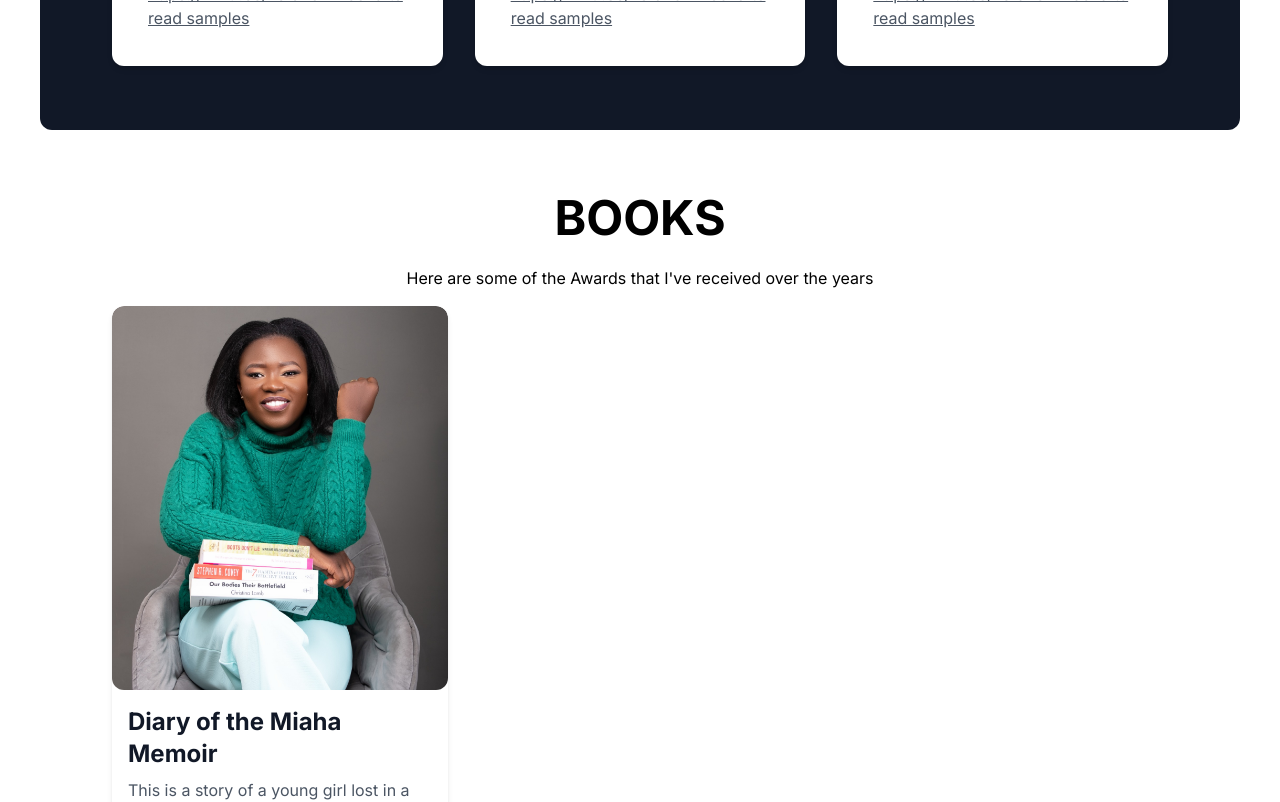
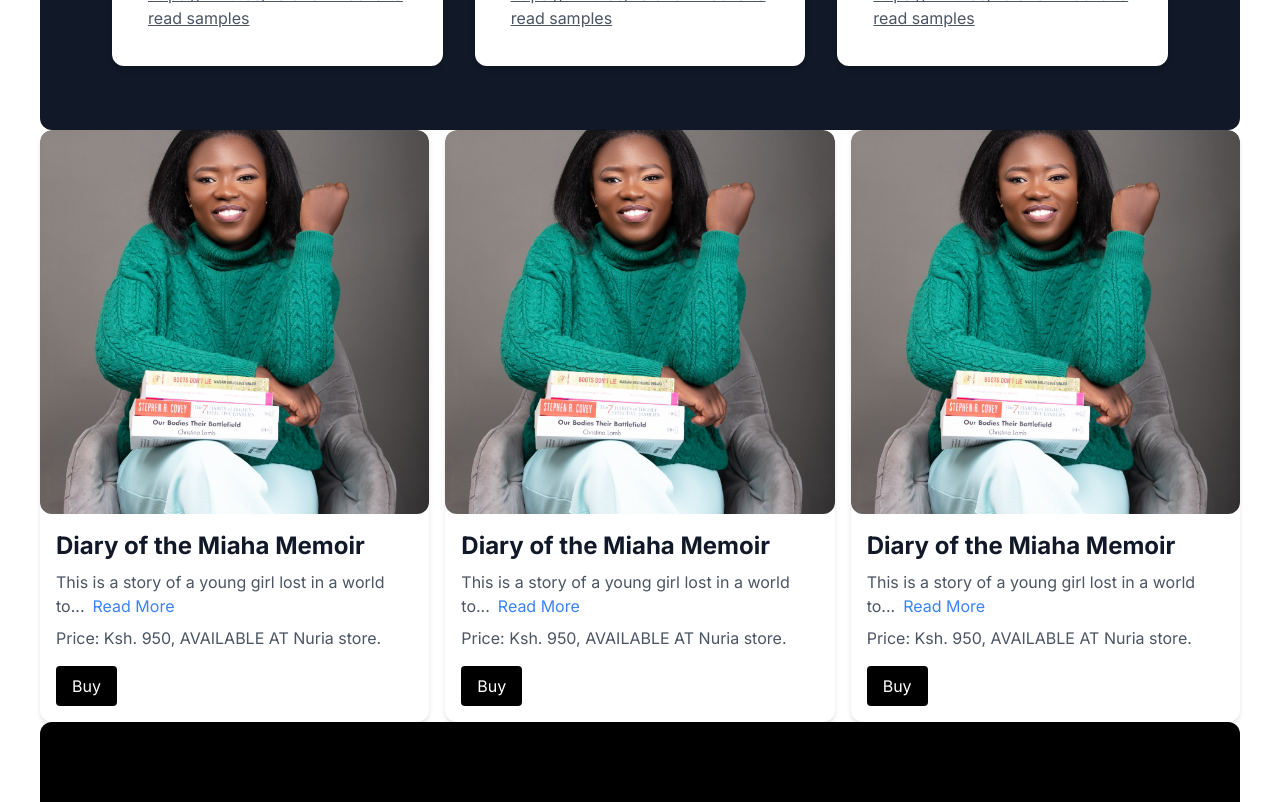
Before and after one commit to realgitau/complete-online-office, a Next.js app: page / in a window 1280 px wide. Shown: the part 1900-2702 px from the top of the page. Built offline with nearby package versions, Linux system fonts and the light colour scheme.

Commit message:
24th commit

```diff
--- a/components/Books/Books.tsx
+++ b/components/Books/Books.tsx
@@ -1,32 +1,44 @@
 "use client"
 
-import React from 'react';
+import React, { useState } from 'react';
 import Image from 'next/image';
 
 interface BookProps {
   title: string;
   imageSrc: string;
   price: string;
-  description: string;
+  description?: string; // Making description optional
 }
 
-// A component for displaying individual book information
-const Book: React.FC<BookProps> = ({ title, imageSrc, price, description }) => {
+const Book: React.FC<BookProps> = ({ title, imageSrc, price, description = '' }) => {
+  const [showFullDescription, setShowFullDescription] = useState(false);
+  const truncatedDescription = description.slice(0, 50);
+
+  const toggleDescription = () => {
+    setShowFullDescription(!showFullDescription);
+  };
+
   return (
-    <div className="relative overflow-hidden w-full  bg-white shadow-md rounded-xl">
+    <div className="relative overflow-hidden w-full bg-white shadow-md rounded-xl">
       <div className="h-80 md:h-96 w-full relative">
         <Image src={imageSrc} alt={title} layout="fill" objectFit="cover" className="rounded-xl" />
       </div>
       <div className="p-4">
         <h3 className="text-xl md:text-2xl font-bold text-gray-900">{title}</h3>
-        <p className="mt-2 text-base text-gray-600">{description}</p>
+        <p className="mt-2 text-base text-gray-600">
+          {showFullDescription ? description : `${truncatedDescription}...`}
+          <button className="text-blue-500 ml-2" onClick={toggleDescription}>
+            {showFullDescription ? "Read Less" : "Read More"}
+          </button>
+        </p>
         <p className="mt-2 text-base text-gray-600">Price: {price}</p>
+        <button className="mt-4 bg-black text-white py-2 px-4 rounded hover:bg-white hover:text-black">Buy</button>
       </div>
     </div>
   );
 };
 
-const Books = () => {
+const Books: React.FC = () => {
   const books: BookProps[] = [
     {
       title: "Diary of the Miaha Memoir",
@@ -34,22 +46,27 @@ const Books = () => {
       price: "Ksh. 950, AVAILABLE AT Nuria store.",
       description: "This is a story of a young girl lost in a world too big for her petite body and unwelcome ideas. A girl trying to understand the love of God. And her husband&apos;s. It is about a girl, who is trying to fix puzzles to understand why she is here. And to do what she was sent to do. It&apos;s about a girl on a journey to finding herself. To healing the child in her. To finding peace. And digging deep into her soul, to find forgiveness and hand it to the world. Is marriage welcoming of a young girl, broken in so many ways? She asks."
     },
+    {
+      title: "Diary of the Miaha Memoir",
+      imageSrc: "/verahprofile.jpeg",
+      price: "Ksh. 950, AVAILABLE AT Nuria store.",
+      description: "This is a story of a young girl lost in a world too big for her petite body and unwelcome ideas. A girl trying to understand the love of God. And her husband&apos;s. It is about a girl, who is trying to fix puzzles to understand why she is here. And to do what she was sent to do. It&apos;s about a girl on a journey to finding herself. To healing the child in her. To finding peace. And digging deep into her soul, to find forgiveness and hand it to the world. Is marriage welcoming of a young girl, broken in so many ways? She asks."
+    },
+    {
+      title: "Diary of the Miaha Memoir",
+      imageSrc: "/verahprofile.jpeg",
+      price: "Ksh. 950, AVAILABLE AT Nuria store.",
+      description: "This is a story of a young girl lost in a world too big for her petite body and unwelcome ideas. A girl trying to understand the love of God. And her husband&apos;s. It is about a girl, who is trying to fix puzzles to understand why she is here. And to do what she was sent to do. It&apos;s about a girl on a journey to finding herself. To healing the child in her. To finding peace. And digging deep into her soul, to find forgiveness and hand it to the world. Is marriage welcoming of a young girl, broken in so many ways? She asks."
+    },
+    // Add more books if needed
   ];
 
   return (
-    <section className="py-12 bg-white text-black sm:py-12 lg:py-16 p-10">
-      <div className="px-4 mx-auto max-w-7xl sm:px-6 lg:px-8">
-        <div className="max-w-xl mx-auto text-center xl:max-w-2xl">
-          <h2 className="text-3xl font-bold leading-tight text-black sm:text-4xl xl:text-5xl mb-6">BOOKS</h2>
-          <p className="mb-4">Here are some of the Awards that I&apos;ve received over the years</p>
-        </div>
-        <div className="grid grid-cols-1 sm:grid-cols-2 lg:grid-cols-3 gap-6">
-          {books.map((book, index) => (
-            <Book key={index} {...book} />
-          ))}
-        </div>
-      </div>
-    </section>
+    <div className="grid grid-cols-1 md:grid-cols-2 lg:grid-cols-3 gap-4">
+      {books.map((book, index) => (
+        <Book key={index} {...book} />
+      ))}
+    </div>
   );
 };
 
```
